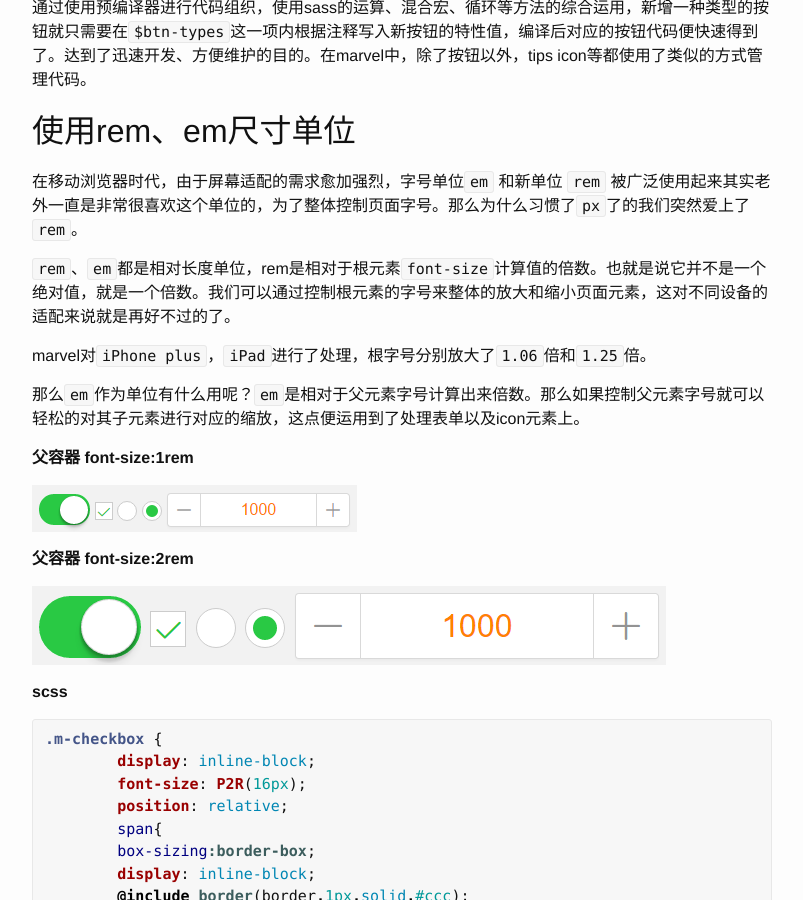
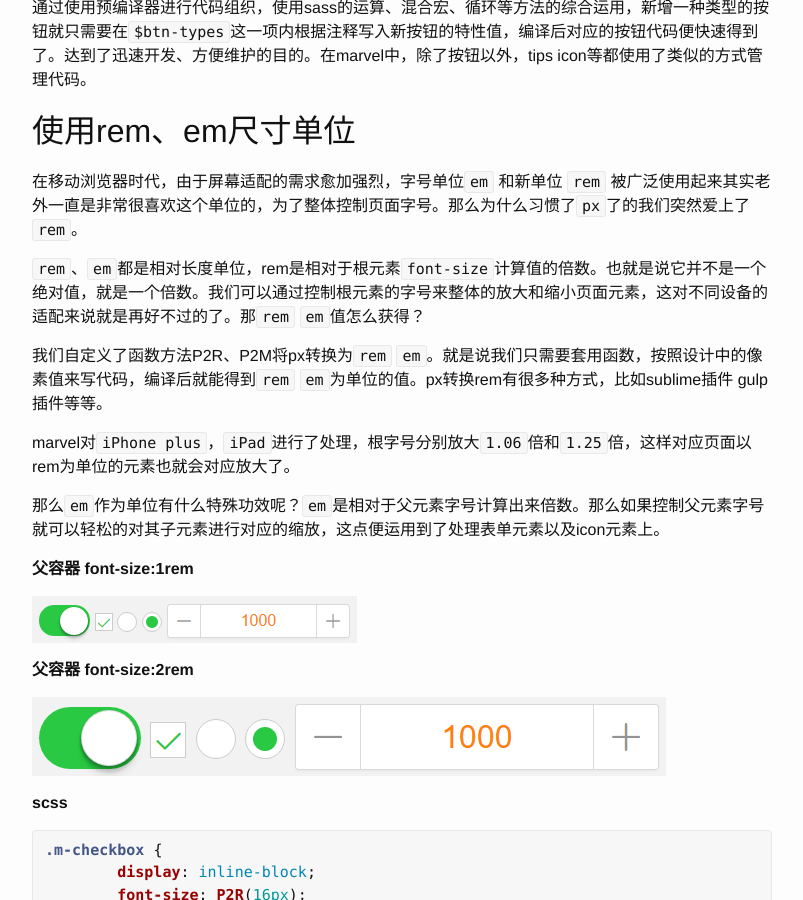
Before and after one commit to supermonkeyz/supermonkeyz.github.io, a Jekyll site: the page built from _posts/2016-1-19-marvel.markdown, in a window 1280 px wide and 900 px high, scrolled down 5752 px. Shown: the whole window, without its empty margins (238-1041 px from the left). Built offline with Jekyll 4.4.1, drawn with Linux system fonts in a browser that asks for light colours.

Commit message:
修改marvel文章内容

````diff
--- a/_posts/2016-1-19-marvel.markdown
+++ b/_posts/2016-1-19-marvel.markdown
@@ -53,7 +53,7 @@ img  # 用于存放生成的svg sprite
 
 **scss**
 
-```  scss
+{% highlight scss %}
 .m-dialog{
 	position:fixed;
 	background:#fff;
@@ -64,7 +64,7 @@ img  # 用于存放生成的svg sprite
 		font-size:14px;
 	}
 }
-```
+{% endhighlight %}
 
 **css**
 
@@ -176,11 +176,15 @@ $btn-types: (
 
 在移动浏览器时代，由于屏幕适配的需求愈加强烈，字号单位`em` 和新单位 `rem` 被广泛使用起来其实老外一直是非常很喜欢这个单位的，为了整体控制页面字号。那么为什么习惯了`px`了的我们突然爱上了`rem`。
 
-`rem`、`em`都是相对长度单位，rem是相对于根元素`font-size`计算值的倍数。也就是说它并不是一个绝对值，就是一个倍数。我们可以通过控制根元素的字号来整体的放大和缩小页面元素，这对不同设备的适配来说就是再好不过的了。
+`rem`、`em`都是相对长度单位，rem是相对于根元素`font-size`计算值的倍数。也就是说它并不是一个绝对值，就是一个倍数。我们可以通过控制根元素的字号来整体的放大和缩小页面元素，这对不同设备的适配来说就是再好不过的了。那`rem` `em`值怎么获得？
 
-marvel对`iPhone plus`，`iPad`进行了处理，根字号分别放大了`1.06`倍和`1.25`倍。
+我们自定义了函数方法P2R、P2M将px转换为`rem` `em`。就是说我们只需要套用函数，按照设计中的像素值来写代码，编译后就能得到`rem` `em`为单位的值。px转换rem有很多种方式，比如sublime插件 gulp插件等等。
 
-那么`em`作为单位有什么用呢？`em`是相对于父元素字号计算出来倍数。那么如果控制父元素字号就可以轻松的对其子元素进行对应的缩放，这点便运用到了处理表单以及icon元素上。
+marvel对`iPhone plus`，`iPad`进行了处理，根字号分别放大`1.06`倍和`1.25`倍，这样对应页面以rem为单位的元素也就会对应放大了。
+
+那么`em`作为单位有什么特殊功效呢？`em`是相对于父元素字号计算出来倍数。那么如果控制父元素字号就可以轻松的对其子元素进行对应的缩放，这点便运用到了处理表单元素以及icon元素上。
+
+
 
 **父容器 font-size:1rem**
 
````
